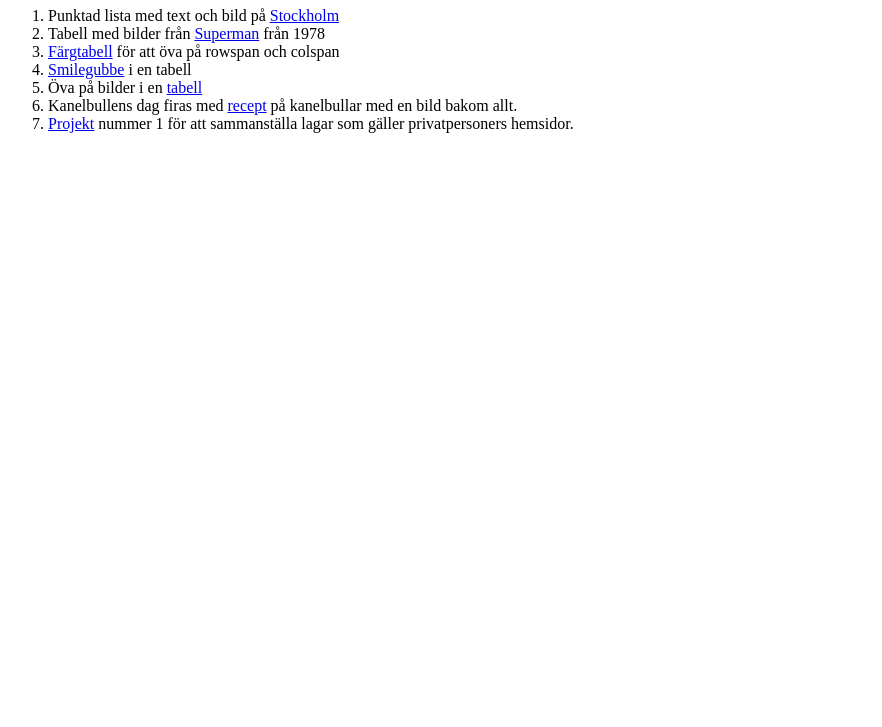
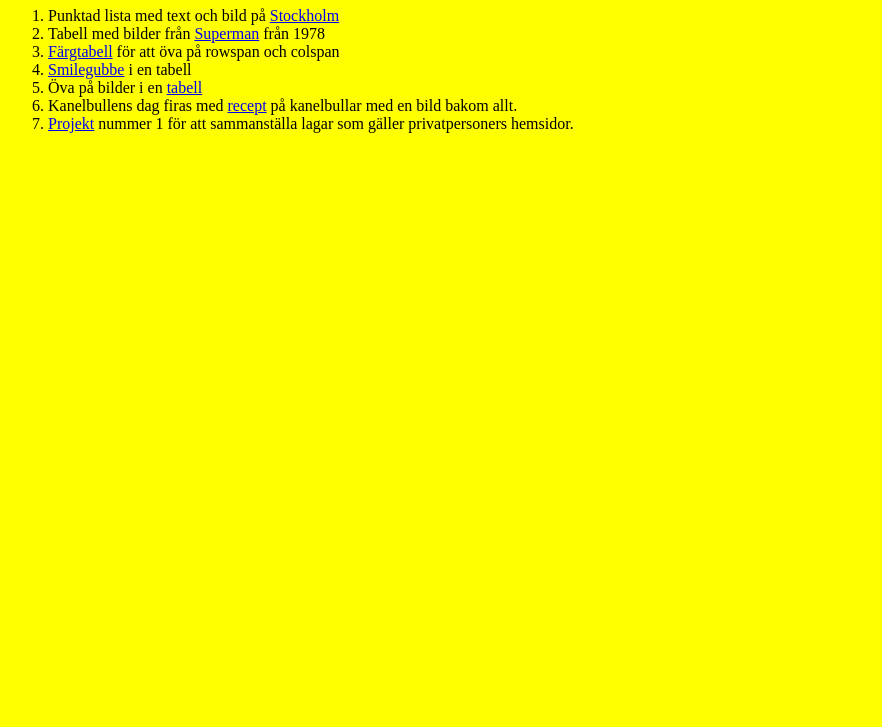
Before and after one commit to andersfbg/webb, a plain HTML site: page index.html in a window 1280 px wide. Shown: the part 73-800 px from the top of the page, without its empty margins (0-882 px from the left). Drawn offline with Linux system fonts and the light colour scheme.

Commit message:
Add files via upload

```diff
--- a/index.html
+++ b/index.html
@@ -3,9 +3,9 @@
 <head>
     <meta charset="UTF-8">
     <meta name="viewport" content="width=device-width, initial-scale=1.0">
-    <title>Min mall</title>
+    <title>EE25c uppgifter</title>
 </head>
-<body>
+<body bgcolor="yellow">
   <center><h1>Uppgifter för EE25c, ht26-vt27</h1></center>
   <ol>
     <li>Punktad lista med text och bild på <a href="stockholm.pdf">Stockholm</a></li>
```
